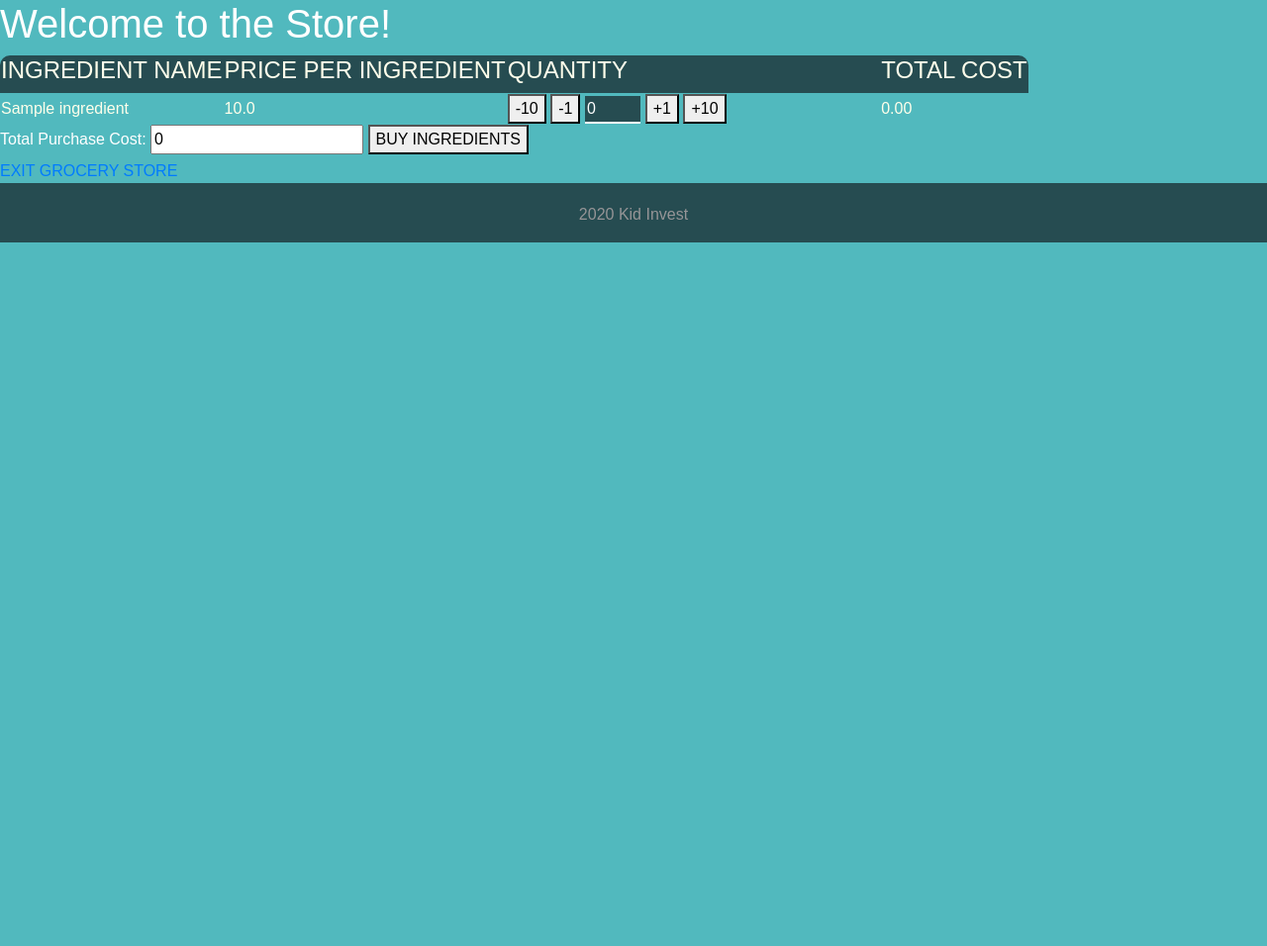
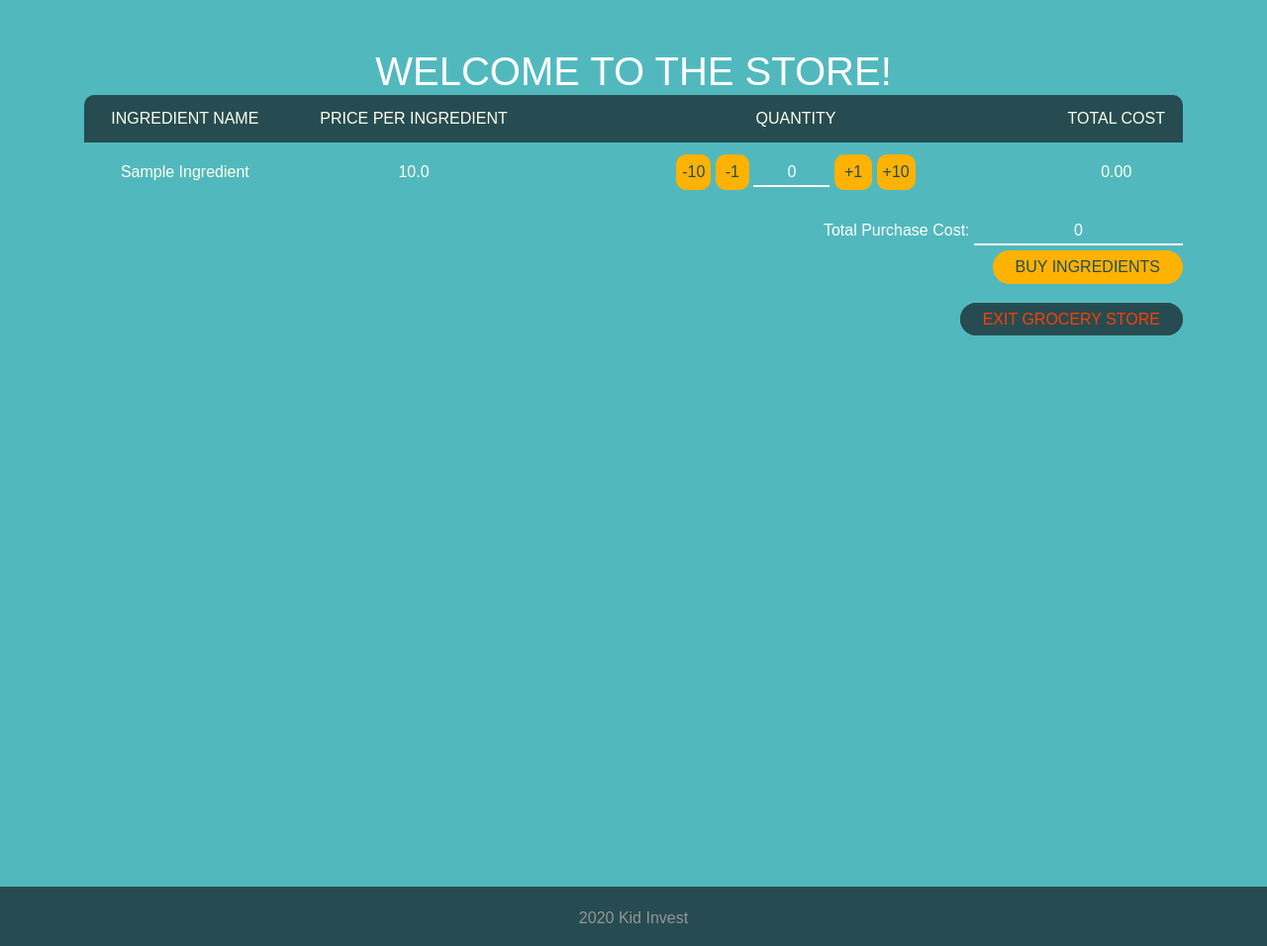
Before and after one commit to Kid-Invest/KidInvest, a Spring Boot app: page /business/grocery-store in a window 1280 px wide. Shown: the part 64-1020 px from the top of the page at 99% size. Before the commit the page ends 309 px from the top, so only its background shows below. Run offline with Spring Boot 4, Linux system fonts and the light colour scheme; empty tables hold one stand-in row (values such as "Sample post"); some of the project's set-up classes (security, data sources, template engines, error pages and the like) are left out, and stand-ins take their place; database files in the repository are not loaded; some libraries are stand-ins or nearby versions; some web fonts are replaced.

Commit message:
grocery store done

```diff
--- a/src/main/resources/static/css/custom.css
+++ b/src/main/resources/static/css/custom.css
@@ -205,7 +205,7 @@ tr.owned-stock-stats {
 #subtract-btn, #add-btn {
     border: 2px var(--primary-gold-color) solid;
     border-radius: 10px;
-    padding: 2px;
+    padding: 4px;
     background-color: var(--primary-gold-color);
 }
 input[type=number] {
@@ -394,7 +394,7 @@ li > a.business-link:hover {
 
 
 /*ADDONS PAGE*/
-td>.purchase-btn {
+td>.purchase-btn, .buy-ingredients {
     background-color: var(--primary-gold-color);
     border: 3px var(--primary-gold-color) solid;
     border-radius: 50px;
@@ -402,7 +402,7 @@ td>.purchase-btn {
     color: var(--dark-cyan);
     padding: 2px 20px;
 }
-td>.purchase-btn:hover {
+td>.purchase-btn:hover, .buy-ingredients:hover {
     color: #fff;
     text-decoration: none;
     transition: color .2s ease-in;
@@ -421,6 +421,40 @@ td>.purchase-btn:hover {
     border: 3px var(--dark-orange) solid;
     color: #fff;
 }
+
+
+/*GROCERY STORE PAGE*/
+.add10-btn, .subtract10-btn, .add-btn, .subtract-btn {
+    background-color: var(--primary-gold-color);
+    border: 2px var(--primary-gold-color) solid;
+    border-radius: 10px;
+    color: var(--dark-cyan);
+}
+.add-btn, .subtract-btn {
+    padding: 4px 8px;
+}
+.add10-btn, .subtract10-btn {
+    padding: 4px;
+}
+input[type="text"].grocery-input, input[type="number"].grocery-input {
+    background-color: transparent;
+    border-width: 0 0 2px;
+    border-color: #fff;
+    color: #fff;
+    outline: 0;
+}
+.add10-btn:hover, .subtract10-btn:hover,
+.add-btn:hover, .subtract-btn:hover {
+    color: #fff;
+    transition: color .2s ease-in;
+}
+.add10-btn:focus, .subtract10-btn:focus,
+.add-btn:focus, .subtract-btn:focus, .buy-ingredients:focus {
+    outline: 0;
+}
+
+
+
 
 /*FA ICON COLOR*/
 .yellow {
--- a/src/main/resources/templates/business/grocery-store.html
+++ b/src/main/resources/templates/business/grocery-store.html
@@ -5,51 +5,71 @@
 <body>
 <th:block th:include="partials/fragments.html :: nav">
 </th:block>
+<div class="page-content mb-5">
 
-<h1>Welcome to the Store!</h1>
+    <div class="container mt-5">
+        <h1 class="mb-0 text-center text-uppercase">Welcome to the Store!</h1>
 
-<form th:action="@{/business/grocery-store}" th:method="POST">
-    <table>
+        <form class="mb-3" th:action="@{/business/grocery-store}" th:method="POST">
+            <div class="table-responsive">
+                <table class="table">
                     <thead>
-        <tr>
-            <th>
-                <h4>INGREDIENT NAME</h4>
+                    <tr class="text-center">
+                        <th class="border-0 px-0">
+                            <p class="mb-0">INGREDIENT NAME</p>
                         </th>
-            <th>
-                <h4>PRICE PER INGREDIENT</h4>
+                        <th class="border-0 px-0">
+                            <p class="mb-0">PRICE PER INGREDIENT</p>
                         </th>
-            <th>
-                <h4>QUANTITY</h4>
+                        <th class="border-0 px-0">
+                            <p class="mb-0">QUANTITY</p>
                         </th>
-            <th>
-                <h4>TOTAL COST</h4>
+                        <th class="border-0 px-0">
+                            <p class="mb-0">TOTAL COST</p>
                         </th>
                     </tr>
                     </thead>
                     <tbody>
                     <th:block th:each="ingredient : ${ingredients}">
-            <tr>
-                <td th:text="${ingredient.getName()}"></td>
-                <td th:text="${ingredient.getCost()}" th:id="${(ingredient.getId() - 1) + '_cost'}"></td>
-                <td>
+                        <tr class="text-center">
+                            <td class="align-middle border-0 px-0 text-capitalize"
+                                th:text="${ingredient.getName()}"></td>
+                            <td class="align-middle border-0 px-0" th:text="${ingredient.getCost()}"
+                                th:id="${(ingredient.getId() - 1) + '_cost'}"></td>
+                            <td class="align-middle border-0 px-0">
                                 <button type="button" class="subtract10-btn">-10</button>
                                 <button type="button" class="subtract-btn">-1</button>
-                    <input type="number" th:value="0" th:name="${'ingredient_id' + ingredient.getId()}" th:id="${ingredient.getId() - 1}" readonly>
+                                <input type="number" class="grocery-input text-center" th:value="0"
+                                       th:name="${'ingredient_id' + ingredient.getId()}"
+                                       th:id="${ingredient.getId() - 1}" readonly>
                                 <button type="button" class="add-btn">+1</button>
                                 <button type="button" class="add10-btn">+10</button>
                             </td>
-                <td th:text="0.00" th:id="${(ingredient.getId() - 1) + '_total'}"></td>
+                            <td class="align-middle border-0 px-0" th:text="0.00"
+                                th:id="${(ingredient.getId() - 1) + '_total'}"></td>
                         </tr>
                     </th:block>
                     </tbody>
                 </table>
+            </div>
+            <div class="text-right pb-2">
             <label for="total_purchase_cost">Total Purchase Cost:</label>
-    <input th:name="total_purchase_cost" id="total_purchase_cost" th:value="0">
-    <button type="submit">BUY INGREDIENTS</button>
+            <input type="text" class="grocery-input text-center" th:name="total_purchase_cost"
+                   id="total_purchase_cost"
+                   th:value="0">
+                <br>
+            <button type="submit" class="buy-ingredients">BUY INGREDIENTS</button>
+            </div>
         </form>
 
+        <div class="exit-link text-right mt-2">
             <a href="/business">EXIT GROCERY STORE</a>
+        </div>
 
+    </div>
+
+
+</div>
 <footer th:replace="partials/fragments.html :: footer">
 </footer>
 <th:block th:include="partials/fragments.html :: scripts">
```
Lines whose indentation alone changed are shown as unchanged.
